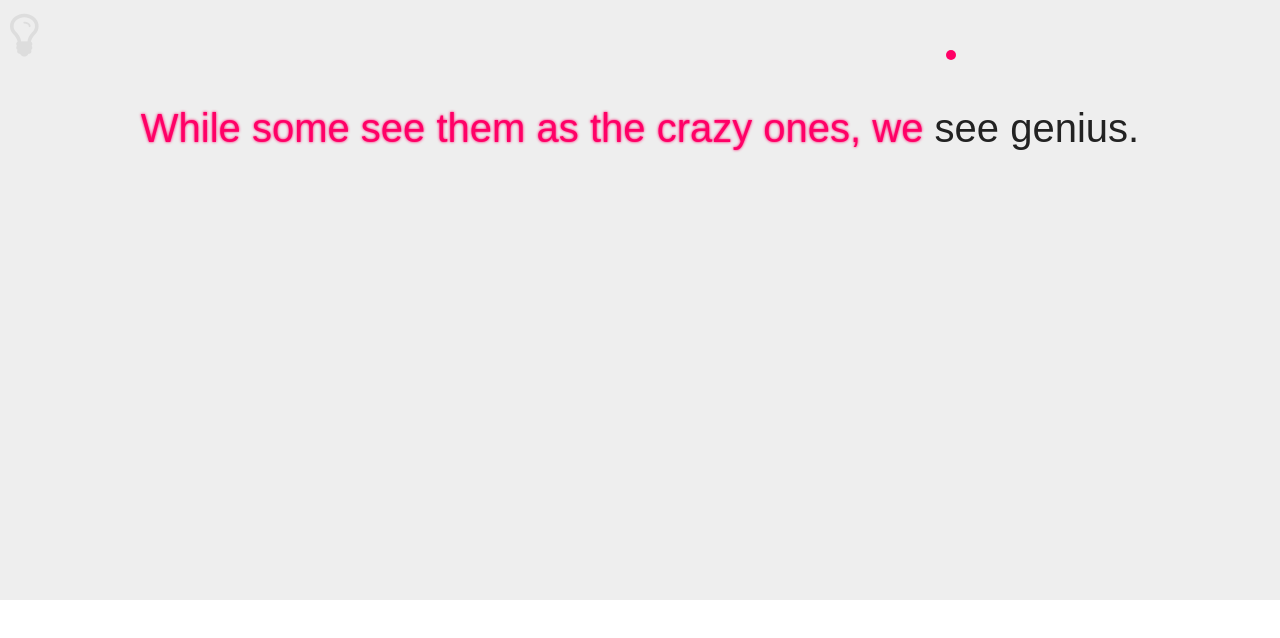
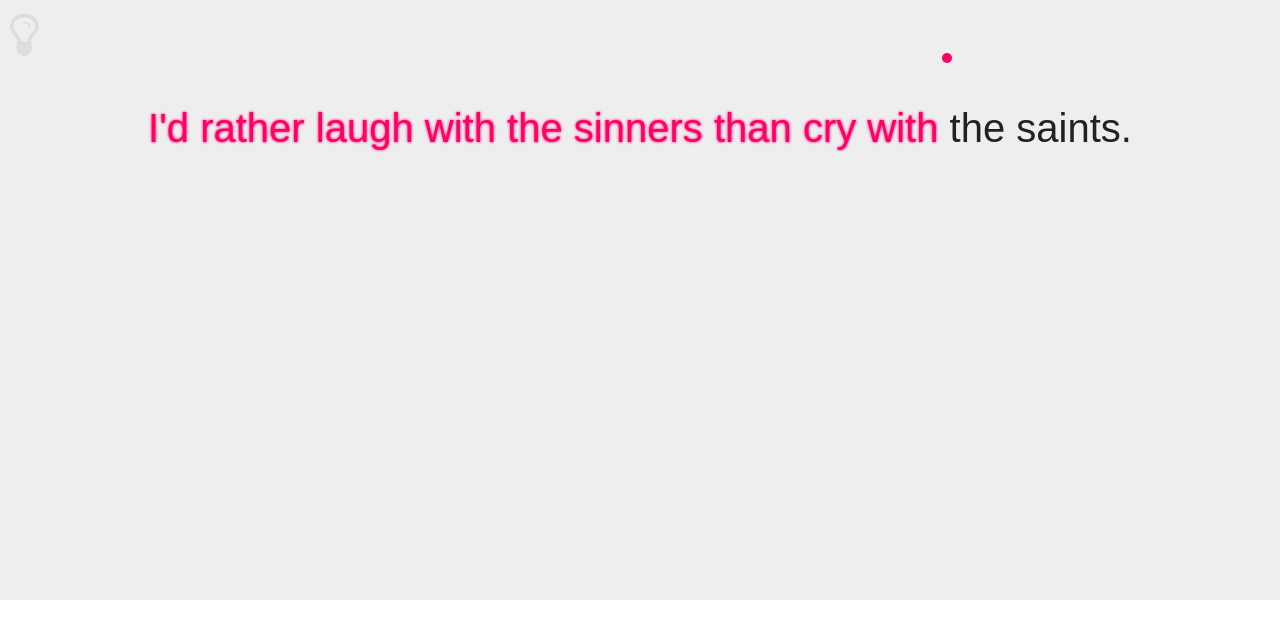
Before and after one commit to RichLewis007/H5BP-testing-with-animation, a plain HTML site: page index.html in a window 1280 px wide. Drawn offline with nearby package versions, Linux system fonts and the light colour scheme.

Commit message:
new text

```diff
--- a/index.html
+++ b/index.html
@@ -312,7 +312,7 @@
 
         <i class="light-switch icon-lightbulb"></i>
         <div class="container">
-          <p class="bouncer" contenteditable>While some see them as the crazy ones, we see genius.</p>
+          <p class="bouncer" contenteditable>I'd rather laugh with the sinners than cry with the saints.</p>
         </div>
 
 
```
